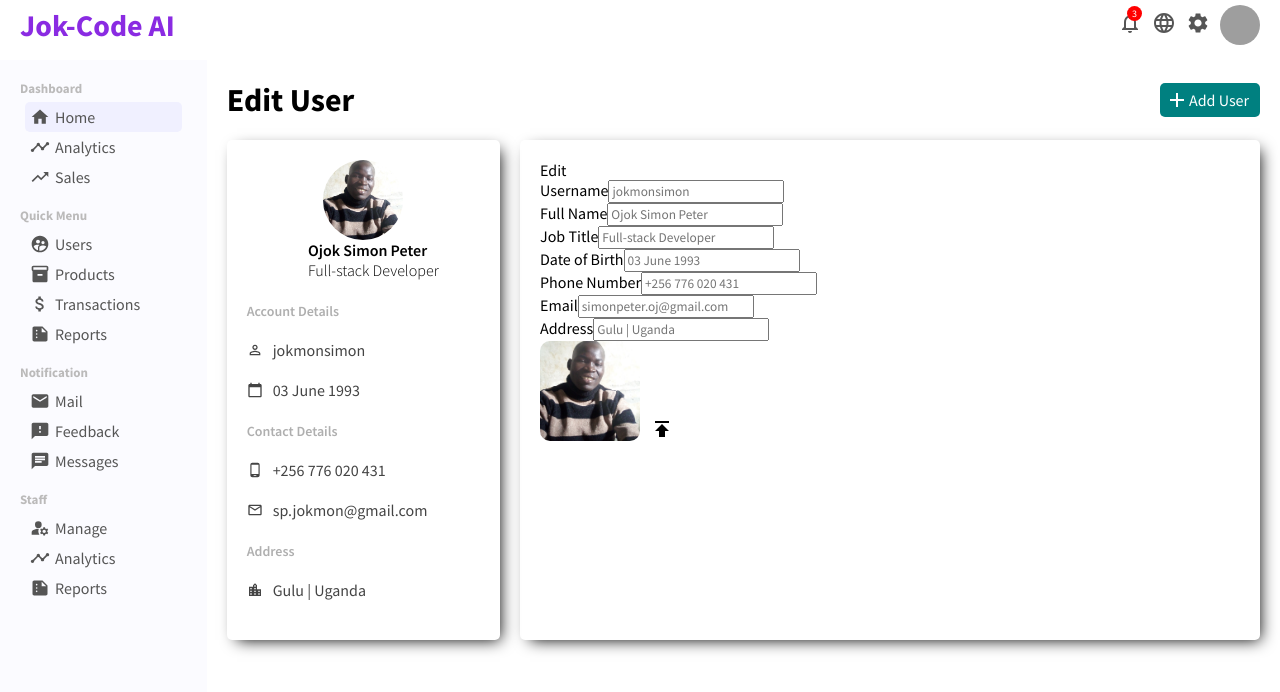
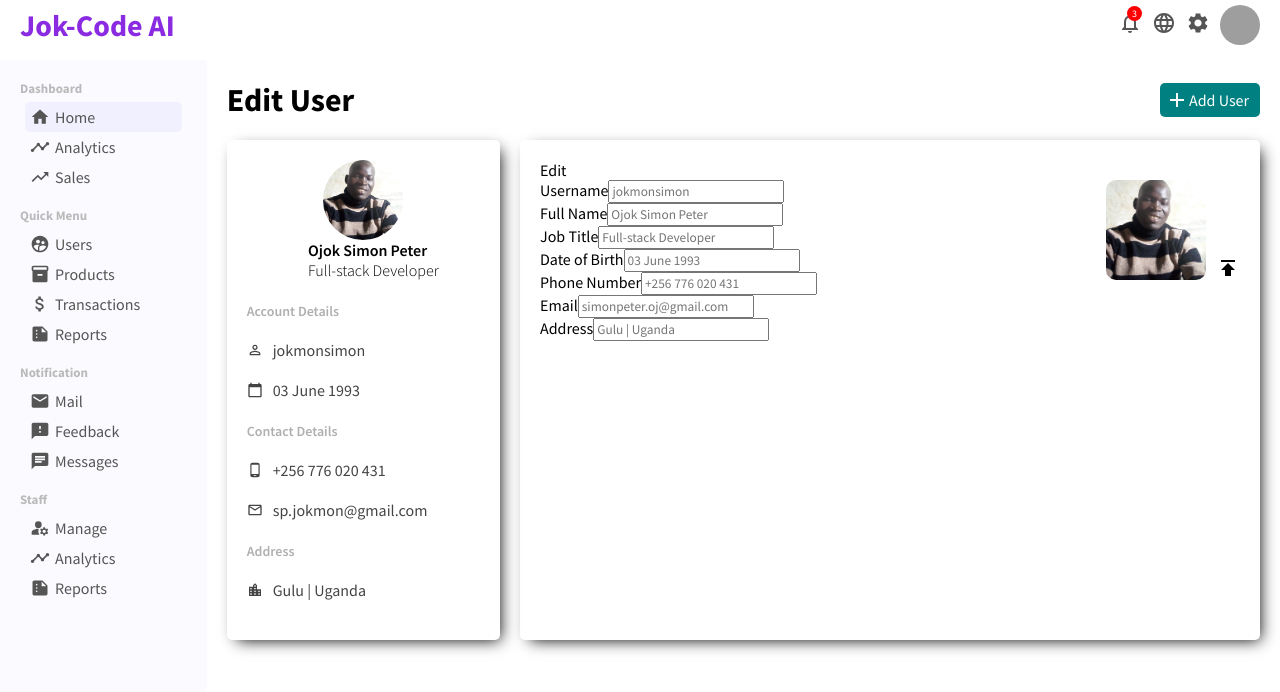
Before and after one commit to Jokmonsimon/react-admin-dashboard, a React (Create React App) app: page /user/1 in a window 1280 px wide. Shown: the top 692 px of the page. Built offline with nearby package versions, Linux system fonts and the light colour scheme; grey boxes are pictures that could not be loaded.

Commit message:
New update

```diff
--- a/src/pages/user/User.jsx
+++ b/src/pages/user/User.jsx
@@ -55,7 +55,7 @@ export default function User() {
         </div>
         <div className="update-user">
           <span className="upade-user-info">Edit</span>
-          <form className="update-user-info">
+          <form className="update-user-info-form">
             <div className="update-user-info-left">
               <div className="update-user-info-details">
                 <label>Username</label>
```
